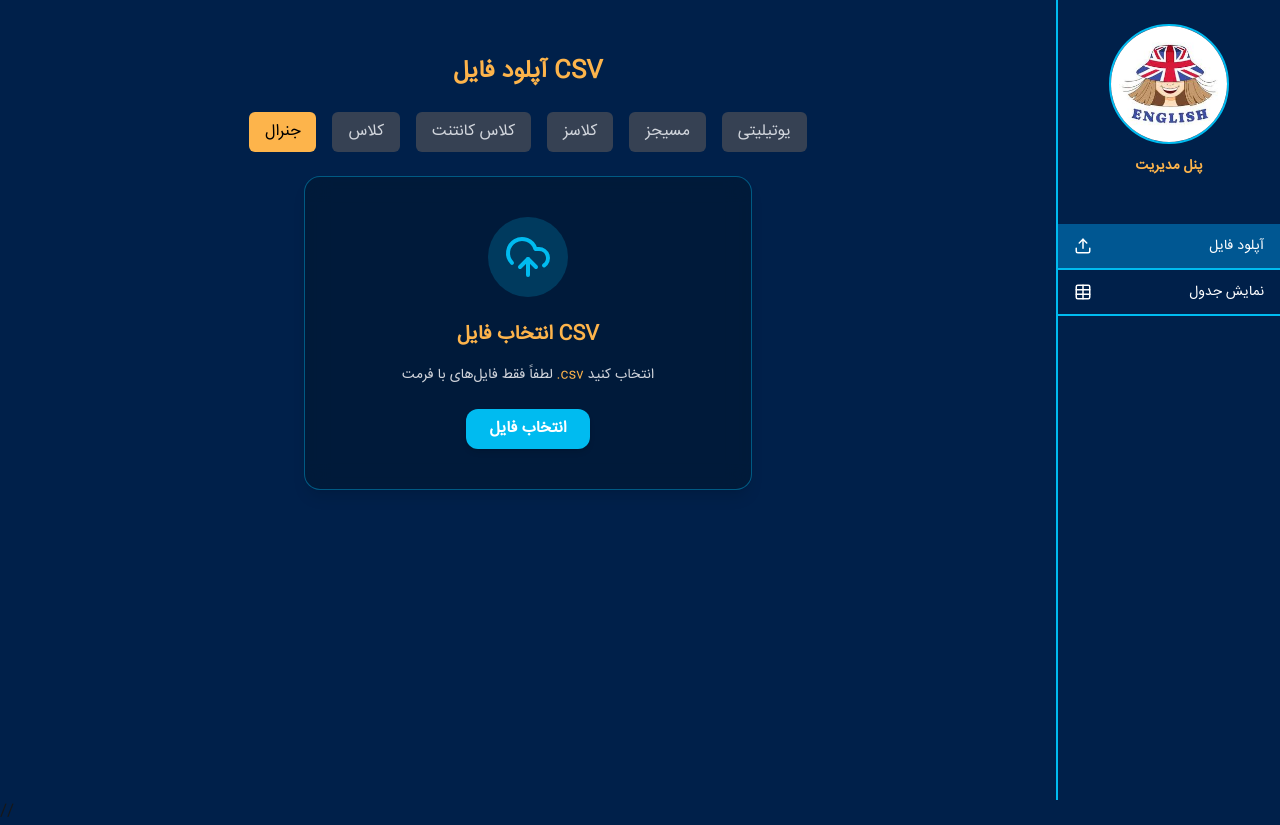
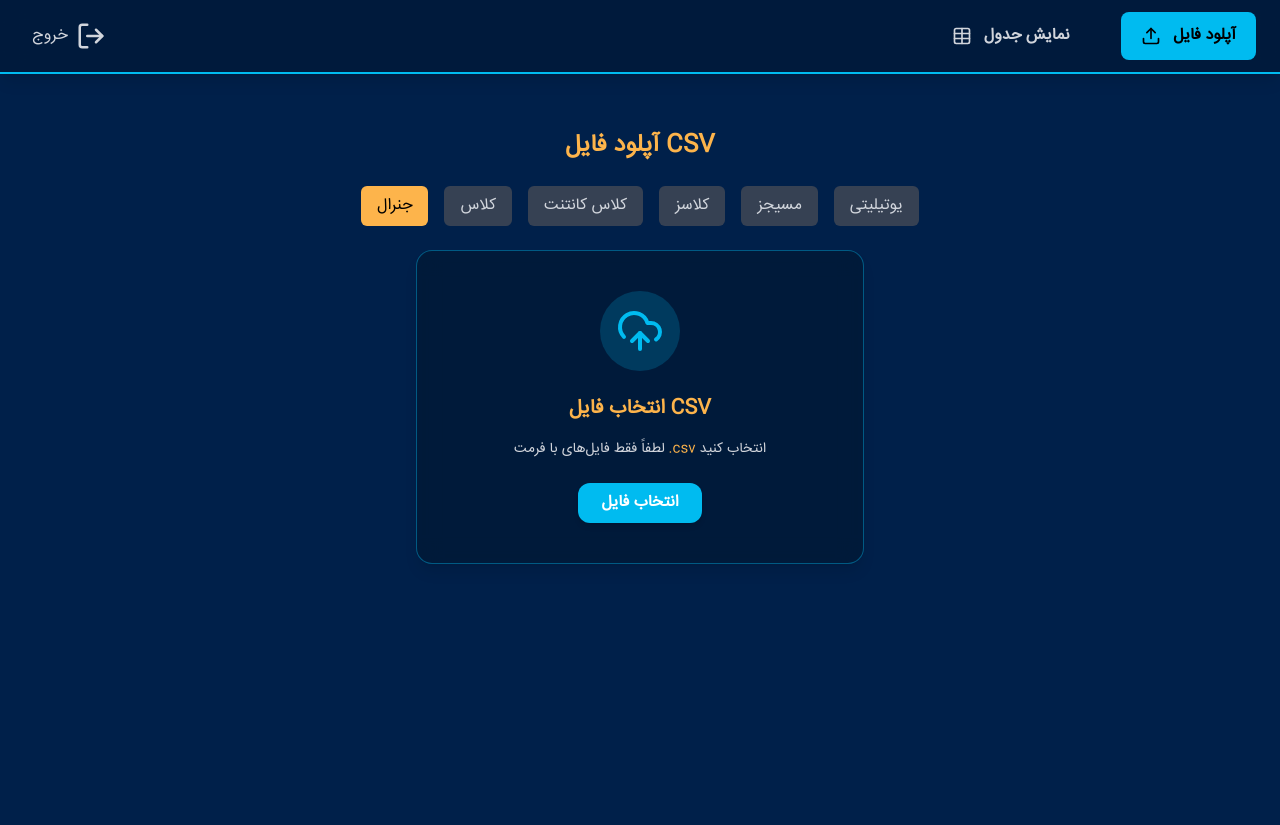
Before and after one commit to sanafathii/classPlannerFront, a Next.js app: page / in a window 1280 px wide. After the commit the page ends 800 px from the top, so only its background shows below. Built offline with nearby package versions, Linux system fonts and the light colour scheme; sample sign-in values are in the browser's storage; what moment-jalaali would draw is missing.

Commit message:
adding logout modal

```diff
--- a/src/app/page.tsx
+++ b/src/app/page.tsx
@@ -10,7 +10,7 @@ export default function HomePage() {
 
   return (
     <ProtectedLayout>
-      <div className="flex flex-row-reverse h-screen bg-[#00204a] text-white">
+      <div className="flex flex-col h-screen bg-[#00204a] text-white">
         <Sidebar page={page} setPage={setPage} />
 
         <main className="flex-1 p-8 overflow-y-auto">
@@ -18,7 +18,6 @@ export default function HomePage() {
           {page === "table" && <TablePage />}
         </main>
       </div>
-      //{" "}
     </ProtectedLayout>
   );
 }
--- a/src/components/LoginForm.jsx
+++ b/src/components/LoginForm.jsx
@@ -2,7 +2,9 @@
 import { useForm } from "react-hook-form";
 import { useRouter } from "next/navigation";
 import { ToastContainer, toast } from "react-toastify";
+import { Eye, EyeOff } from "lucide-react";
 import "react-toastify/dist/ReactToastify.css";
+import { useState } from "react";
 
 export default function LoginForm() {
   const {
@@ -11,6 +13,7 @@ export default function LoginForm() {
     formState: { errors, isSubmitting },
   } = useForm();
   const router = useRouter();
+  const [showPassword, setShowPassword] = useState(false);
 
   const onSubmit = async (data) => {
     try {
@@ -91,13 +94,22 @@ export default function LoginForm() {
 
         <div className="flex flex-col text-right">
           <label className="mb-1 font-medium text-[#005792]">رمز عبور</label>
-          <input
-            type="password"
-            {...register("password", { required: "رمز عبور الزامی است" })}
-            className="w-full p-3 rounded-xl border outline-none focus:ring-2 focus:ring-[#00bbf0]"
-            style={{ borderColor: "#00bbf0" }}
-            placeholder="••••••••"
-          />
+          <div className="relative">
+            <input
+              type={showPassword ? "text" : "password"}
+              {...register("password", { required: "رمز عبور الزامی است" })}
+              className="w-full p-3  rounded-xl border outline-none focus:ring-2 focus:ring-[#00bbf0]"
+              style={{ borderColor: "#00bbf0" }}
+              placeholder="••••••••"
+            />
+            <button
+              type="button"
+              onClick={() => setShowPassword(!showPassword)}
+              className="absolute inset-y-0 left-3 flex items-center text-gray-500 hover:text-gray-700"
+            >
+              {showPassword ? <EyeOff size={20} /> : <Eye size={20} />}
+            </button>
+          </div>
           {errors.password && (
             <span className="text-red-500 text-xs mt-1">
               {errors.password.message}
--- /dev/null
+++ b/src/components/LogoutModal.tsx
@@ -0,0 +1,25 @@
+"use client";
+
+export default function LogoutModal({ onClose, onConfirm }) {
+  return (
+    <div className="fixed inset-0 bg-black/50 flex justify-center items-center z-50">
+      <div className="bg-white text-black rounded-xl p-10 w-96 shadow-xl text-center">
+        <h2 className="text-2xl font-bold mb-6">آیا می‌خواهید خارج شوید؟</h2>
+        <div className="flex justify-center gap-6 mt-6">
+          <button
+            onClick={onConfirm}
+            className="bg-[#fdb44b] text-black font-semibold px-6 py-3 rounded-lg hover:opacity-90 transition"
+          >
+            بله
+          </button>
+          <button
+            onClick={onClose}
+            className="bg-gray-300 text-gray-800 font-semibold px-6 py-3 rounded-lg hover:bg-gray-400 transition"
+          >
+            خیر
+          </button>
+        </div>
+      </div>
+    </div>
+  );
+}
--- a/src/components/Sidebar.jsx
+++ b/src/components/Sidebar.jsx
@@ -1,42 +1,63 @@
 "use client";
 
-import { Upload, Table } from "lucide-react";
-import Image from "next/image";
-import logo from "../../public/images/logo.jpg";
+import { Upload, Table, LogOut } from "lucide-react";
+import { useState } from "react";
+import { useRouter } from "next/navigation";
+import LogoutModal from "./LogoutModal";
 
 export default function Sidebar({ page, setPage }) {
+  const [showLogoutModal, setShowLogoutModal] = useState(false);
+  const router = useRouter();
+
   const menuItems = [
-    { id: "upload", label: "آپلود فایل", icon: <Upload size={18} /> },
-    { id: "table", label: "نمایش جدول", icon: <Table size={18} /> },
+    { id: "upload", label: "آپلود فایل", icon: <Upload size={20} /> },
+    { id: "table", label: "نمایش جدول", icon: <Table size={20} /> },
   ];
 
+  const handleLogout = () => {
+    localStorage.removeItem("token");
+    localStorage.removeItem("user");
+    setShowLogoutModal(false);
+    router.push("/login");
+  };
+
   return (
-    <aside className="w-56 border-l-2 border-[#00bbf0] flex flex-col text-right items-end py-6">
-      <div className="flex flex-col items-center w-full mb-12">
-        <Image
-          src={logo}
-          alt="لوگو"
-          width={120}
-          height={120}
-          className="rounded-full mb-3 border-2 border-[#00bbf0]"
-        />
-        <h2 className="text-[#fdb44b] font-semibold text-sm">پنل مدیریت</h2>
-      </div>
+    <>
+      <nav className="w-full flex justify-between items-center border-b-2 border-[#00bbf0] bg-[#001833]/60 backdrop-blur-md shadow-lg px-6">
+        <button
+          onClick={() => setShowLogoutModal(true)}
+          className="text-gray-300 flex items-center hover:text-white transition p-2 rounded-full"
+          title="خروج"
+        >
+          <span className="mr-2">خروج</span>
 
-      <nav className="flex flex-col w-full">
+          <LogOut size={30} />
+        </button>
+
+        <div className="flex flex-row-reverse gap-8 py-3">
           {menuItems.map((item) => (
             <button
               key={item.id}
               onClick={() => setPage(item.id)}
-            className={`flex flex-row-reverse justify-between items-center w-full px-4 py-3 border-b-2 border-[#00bbf0] hover:bg-[#005792] transition text-sm font-medium ${
-              page === item.id ? "bg-[#005792]" : ""
+              className={`flex items-center gap-3 text-base font-semibold transition px-5 py-3 rounded-lg ${
+                page === item.id
+                  ? "bg-[#00bbf0] text-black"
+                  : "text-gray-300 hover:text-white hover:bg-[#005792]"
               }`}
             >
+              {item.icon}
               <span>{item.label}</span>
-            {item.icon}
             </button>
           ))}
+        </div>
       </nav>
-    </aside>
+
+      {showLogoutModal && (
+        <LogoutModal
+          onClose={() => setShowLogoutModal(false)}
+          onConfirm={handleLogout}
+        />
+      )}
+    </>
   );
 }
--- a/src/components/TablePage.jsx
+++ b/src/components/TablePage.jsx
@@ -1,4 +1,6 @@
-import { useState, useEffect } from "react";
+"use client";
+
+import { useEffect, useState } from "react";
 import moment from "moment-jalaali";
 
 moment.loadPersian({ usePersianDigits: true });
@@ -44,7 +46,7 @@ function DataTable({ columns, data }) {
   return (
     <table className="w-full text-left border-collapse">
       <thead>
-        <tr className="bg-gray-700">
+        <tr className="bg-[#5fc9f3]/70 text-black">
           {columns.map((col) => (
             <th key={col.key} className="border px-4 py-2">
               {col.label}
@@ -56,7 +58,7 @@ function DataTable({ columns, data }) {
         {data.map((item, i) => (
           <tr
             key={item.id || i}
-            className={i % 2 === 0 ? "bg-gray-600" : "bg-gray-700"}
+            className={i % 2 === 0 ? "bg-[#d5eeff]/20" : "bg-[#a5bdfd]/20"}
           >
             {columns.map((col) => (
               <td key={col.key} className="border px-4 py-2">
@@ -134,11 +136,7 @@ const tabsConfig = {
       { key: "levelName", label: "نام سطح" },
       { key: "classLevelId", label: "ID سطح" },
       { key: "sessionCount", label: "تعداد جلسات" },
-      {
-        key: "days",
-        label: "روزها",
-        render: (val) => val?.join(", "),
-      },
+      { key: "days", label: "روزها", render: (val) => val?.join(", ") },
       {
         key: "startDate",
         label: "تاریخ شروع",
@@ -186,34 +184,34 @@ export default function TablePage() {
 
   const renderContent = () => {
     if (tab.component) return <tab.component />;
-
-    if (loading) return <p>در حال بارگذاری...</p>;
+    if (loading) return <p className="text-gray-300">در حال بارگذاری...</p>;
     if (error) return <p className="text-red-500">خطا: {error}</p>;
-
     return <DataTable columns={tab.columns} data={data} />;
   };
 
   return (
-    <section className="text-center p-6">
-      <h1 className="text-2xl mb-6 text-[#fdb44b] font-semibold">نمایش جدول</h1>
+    <section className="p-6">
+      <h1 className="text-3xl font-bold text-center text-[#5fc9f3] mb-6">
+        نمایش جدول
+      </h1>
 
-      <div className="flex justify-center gap-4 mb-6 flex-wrap">
+      <div className="flex justify-center flex-wrap gap-4 mb-8">
         {Object.entries(tabsConfig).map(([key, t]) => (
           <button
             key={key}
-            className={`px-4 py-2 rounded-md font-medium transition ${
+            onClick={() => setActiveTab(key)}
+            className={`px-5 py-3 rounded-lg font-semibold transition-shadow ${
               activeTab === key
-                ? "bg-[#fdb44b] text-black"
-                : "bg-gray-700 text-gray-300 hover:bg-gray-600"
+                ? "bg-[#fdb44b] text-black shadow-lg"
+                : "bg-[#d5eeff]/30 text-[#001833] hover:bg-[#a5bdfd]/50"
             }`}
-            onClick={() => setActiveTab(key)}
           >
             {t.label}
           </button>
         ))}
       </div>
 
-      <div className="bg-gray-800 p-6 rounded-md text-left">
+      <div className="bg-[#001833]/70 p-6 rounded-xl shadow-inner border border-[#5fc9f3]/30">
         {renderContent()}
       </div>
     </section>
```
Lines whose indentation alone changed are shown as unchanged.
